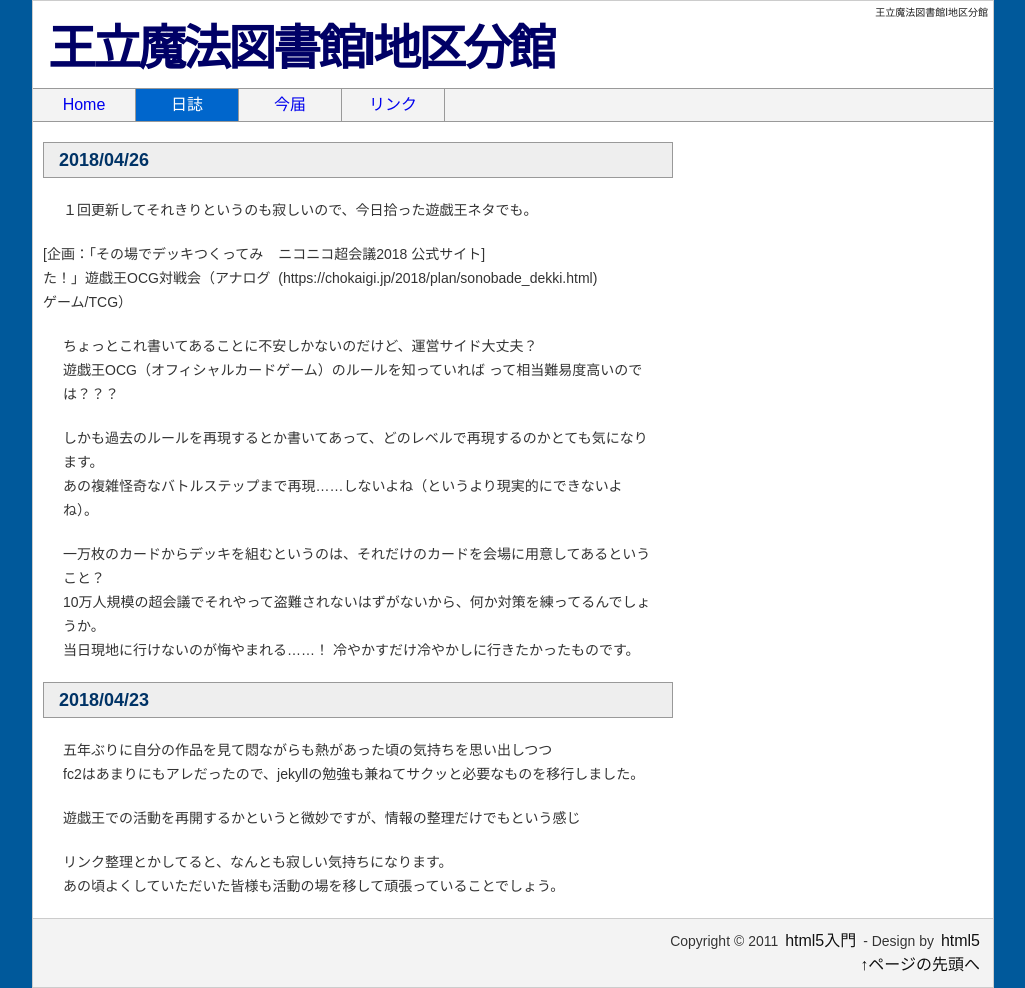
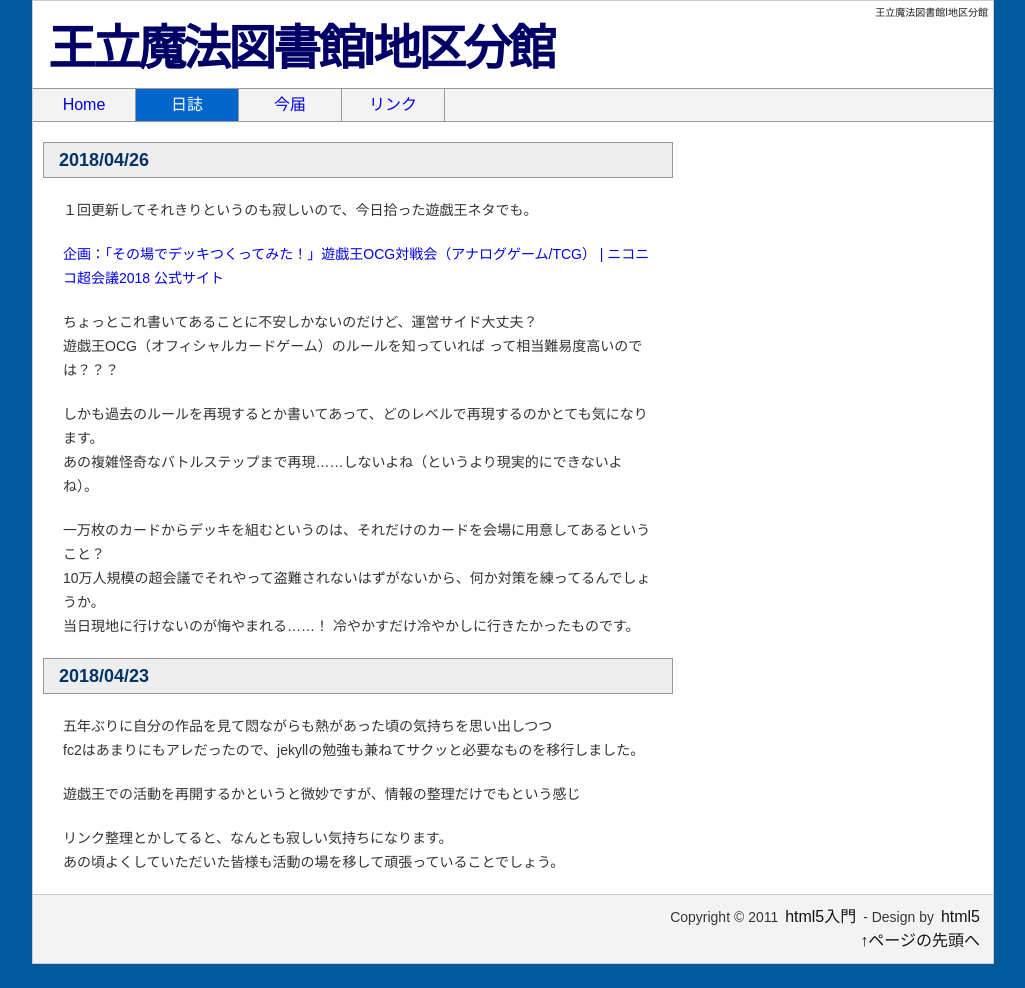
Before and after one commit to elleonard/imatodo, a Jekyll site: the page built from diary/201804.md, in a window 1280 px wide. Shown: the whole page, without its empty margins (127-1152 px from the left). Built offline with Jekyll 4.4.1, drawn with Linux system fonts in a browser that asks for light colours; our own code applies the rules of GitHub Pages for plain Markdown files; after the commit the page ends 964 px from its top, so only the background shows below that.

Commit message:
2018/04/26

```diff
--- a/404.html
+++ b/404.html
@@ -1,5 +1,5 @@
 ---
-layout: default
+layout: blue
 ---
 
 <style type="text/css" media="screen">
--- a/Gemfile
+++ b/Gemfile
@@ -8,7 +8,7 @@ source "https://rubygems.org"
 #
 # This will help ensure the proper Jekyll version is running.
 # Happy Jekylling!
-gem "jekyll", "~> 3.8.0"
+gem "jekyll", "~> 3.7.3"
 
 # This is the default theme for new Jekyll sites. You may change this to anything you like.
 gem "minima", "~> 2.0"
--- a/_config.yml
+++ b/_config.yml
@@ -24,7 +24,6 @@ github_username:  elleonard
 
 # Build settings
 markdown: kramdown
-theme: jekyll-theme-cayman
 plugins:
   - jekyll-feed
 
--- a/_posts/2018-04-23-welcome-to-jekyll.markdown
+++ b/_posts/2018-04-23-welcome-to-jekyll.markdown
@@ -1,5 +1,5 @@
 ---
-layout: post
+layout: blue
 title:  "Welcome to Jekyll!"
 date:   2018-04-23 03:15:28 +0900
 categories: jekyll update
--- a/diary/201804.md
+++ b/diary/201804.md
@@ -10,7 +10,7 @@ type: diary
 
 １回更新してそれきりというのも寂しいので、今日拾った遊戯王ネタでも。
 
-[企画：「その場でデッキつくってみた！」遊戯王OCG対戦会（アナログゲーム/TCG） | ニコニコ超会議2018 公式サイト](https://chokaigi.jp/2018/plan/sonobade_dekki.html)
+[企画：「その場でデッキつくってみた！」遊戯王OCG対戦会（アナログゲーム/TCG） \| ニコニコ超会議2018 公式サイト](https://chokaigi.jp/2018/plan/sonobade_dekki.html)
 
 ちょっとこれ書いてあることに不安しかないのだけど、運営サイド大丈夫？
 遊戯王OCG（オフィシャルカードゲーム）のルールを知っていれば って相当難易度高いのでは？？？
```
Also changed, not shown: about.md (deleted, +0 -18 lines), Gemfile.lock.
